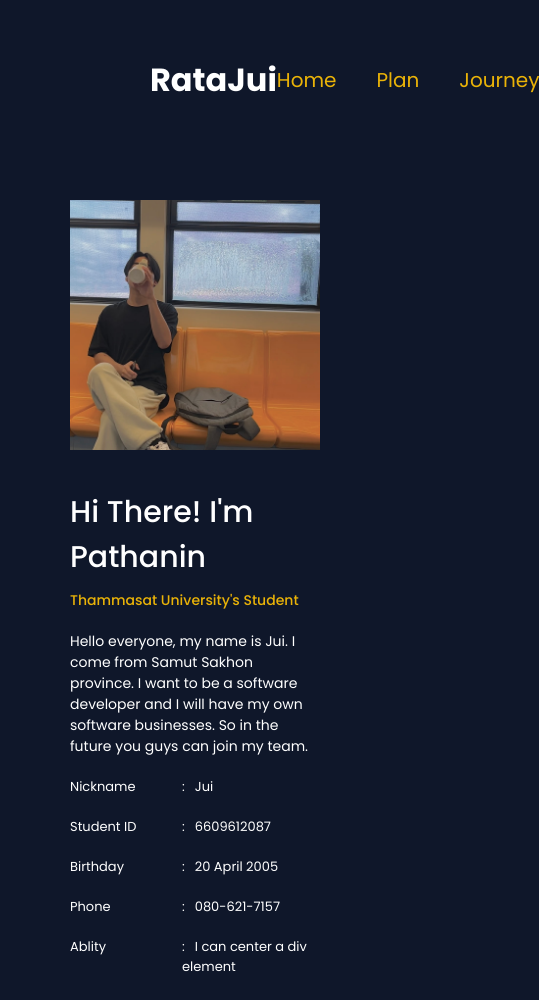
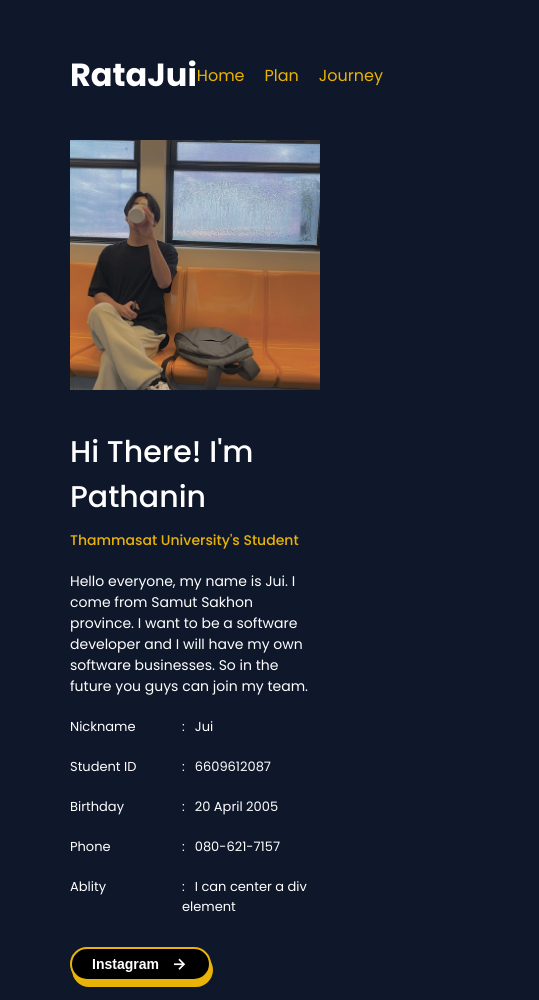
Before and after one commit to Realtoxkulus/6609612087_MyCSTUStory, a plain HTML site: page index.html in a window 390 px wide. Shown: the top 1000 px of the page, 539 px wide, since content can reach past the window. Drawn offline with nearby package versions, Linux system fonts and the light colour scheme.

Commit message:
Made the navigation bar be responsive

```diff
--- a/mystyle.css
+++ b/mystyle.css
@@ -10,6 +10,8 @@
     --h3-size: 30px;
     --h4-size: 16px;
     --p-size: 18px;
+    --h1-size : 24px;
+    --nav-link: 20px;
 }
 
 body{
@@ -37,13 +39,14 @@ section.about{
 }
 
 .nav-links a{
-    font-size: 20px;
+    font-size: var(--nav-link);
     color: #eab308;
     transition: all 0.3s ease;
+    position: relative;
 }
 
-.nav-links a{
-    position: relative;
+.nav-links a:hover{
+    color: #fdf98b;
 }
 
 .nav-links a::before {
@@ -65,6 +68,7 @@ section.about{
 
 .logo{
     color: #fff;
+    font-size: var(--h1-size);
 }
 
 .about-content{
@@ -76,6 +80,7 @@ section.about{
 
 .about-content img{
     width: 500px;
+    height: auto;
 }
 
 .about-text h3{
@@ -187,6 +192,10 @@ video{
         width: 400px;
     }
 
+    .nav-bar{
+        padding: 80px 100px 0px 100px;
+    }
+
     section.about, .video{
         padding: 50px 100px;
     }
@@ -199,11 +208,16 @@ video{
         --p-size: 16px;
     }
 
+    .nav-bar{
+        padding: 80px 150px 0px 150px;
+    }
+
     .about-content{
         flex-direction: column;
     }
     section.about, .video{
         padding: 50px 150px;
+        margin-bottom: 0;
     }
 
     .about-content img{
@@ -220,8 +234,16 @@ video{
 }
 
 @media screen and (max-width: 900px){
+    :root{
+        --h1-size: 18px;
+    }
+
     section.about, .video{
         padding: 50px 100px;
+    }
+
+    .nav-bar{
+        padding: 80px 100px 0px 100px;
     }
 
     video{
@@ -229,11 +251,31 @@ video{
     }
 }
 
+@media screen and (max-width: 700px){
+    :root{
+        --h3-size: 30px;
+        --h4-size: 14px;
+        --p-size: 14px;
+        --h1-size: 16px;
+        --nav-link: 16px;
+    }
+
+    .nav-links{
+        gap: 20px;
+    }
+
+}
+
 @media screen and (max-width: 602px){
     :root{
         --h3-size: 30px;
         --h4-size: 14px;
         --p-size: 14px;
+        --h1-size: 16px;
+    }
+
+    .nav-bar{
+        padding: 50px 70px 0px 70px;
     }
 
     section.about, .video{
@@ -256,7 +298,4 @@ video{
         font-size: 14px;
         padding: 5px 20px;
     }
-    /* li:last-child{
-        display: none;
-    } */
 }
```
